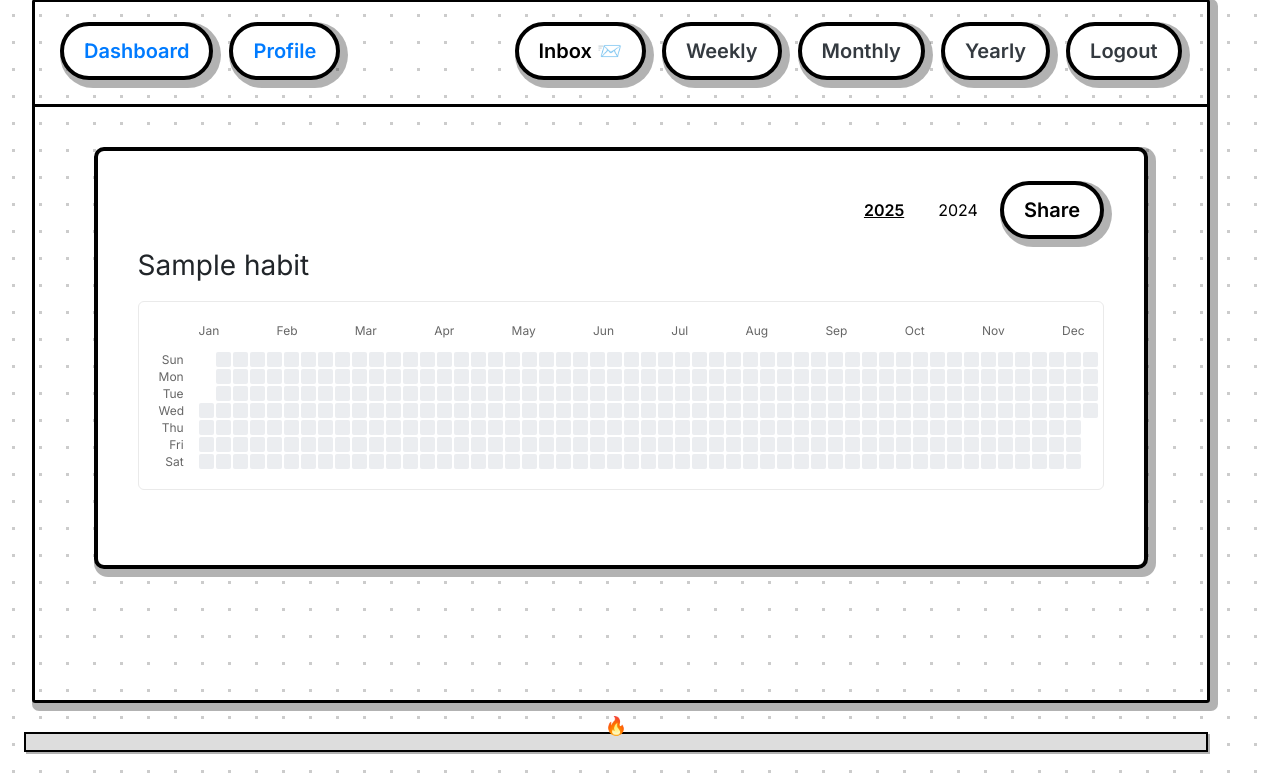
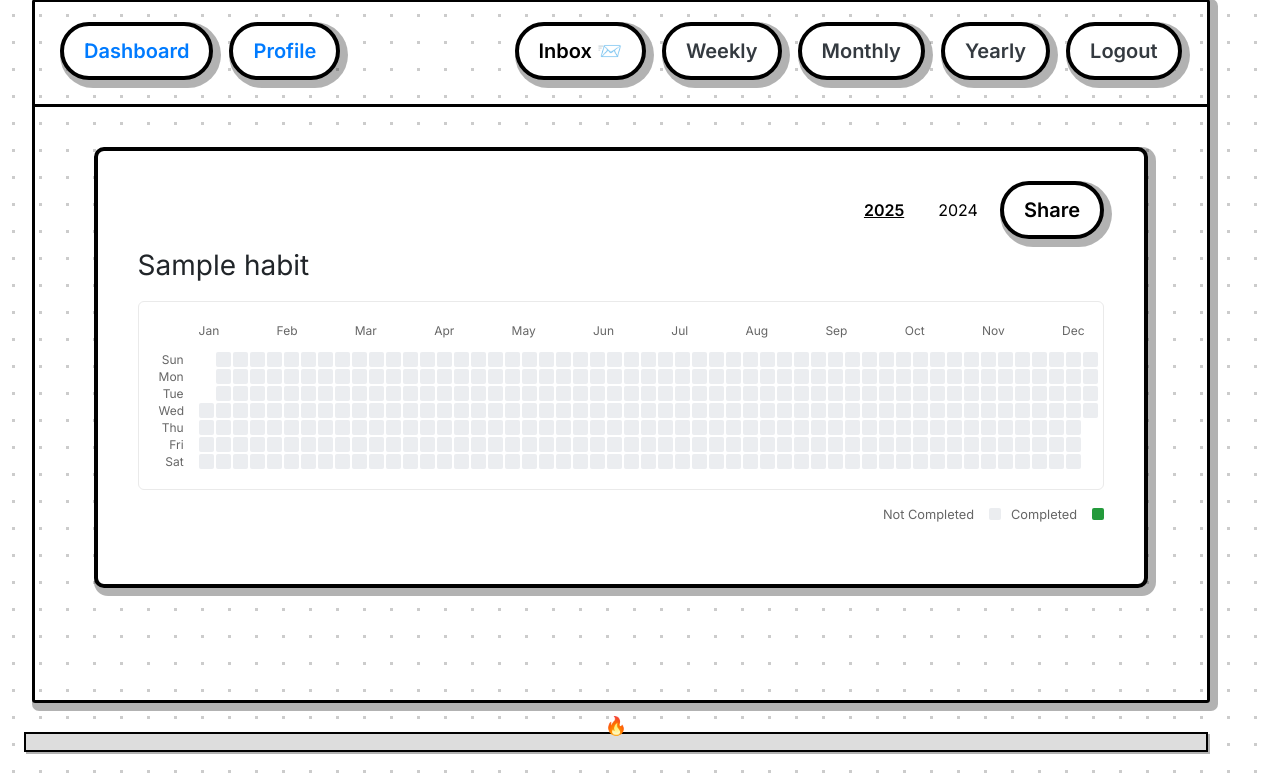
Before and after one commit to fifibox/habit-tracker, a Flask app: template habit_tracker/app/templates/yearly.html in a window 1280 px wide. Shown: the part 25-800 px from the top of the page. Run offline with Flask 3, Linux system fonts and the light colour scheme; tables that the repository leaves empty hold one stand-in row (values such as "Sample post"); the template is opened without the code that fills it: values that come from a table or form of the project are taken from there, most other values are stand-ins (such as "Sample title", 1, 10 or a date in 2020).

Commit message:
Improved yearly habit visualisation by adding habit color parameter and updating legend color

```diff
--- a/habit_tracker/app/static/js/yearly.js
+++ b/habit_tracker/app/static/js/yearly.js
@@ -1,5 +1,5 @@
 // Function to create GitHub-style annual contribution grid
-function generateAnnualGrid(containerId, year, habitData) {
+function generateAnnualGrid(containerId, year, habitData, habitColor) {
     const container = document.getElementById(containerId);
     if (!container) {
         console.error(`Container not found: ${containerId}`);
@@ -7,9 +7,6 @@ function generateAnnualGrid(containerId, year, habitData) {
     }
 
     container.innerHTML = '';
-
-    // Define the colors array
-    const colors = ["#34BB61", "#FF786F", "#AF75F1", "#0D99FF"];
 
     // Calculate first day of the year and total days
     const firstDay = new Date(year, 0, 1);
@@ -37,10 +34,15 @@ function generateAnnualGrid(containerId, year, habitData) {
     const monthLabels = document.createElement('div');
     monthLabels.className = 'month-labels';
     const months = ['Jan', 'Feb', 'Mar', 'Apr', 'May', 'Jun', 'Jul', 'Aug', 'Sep', 'Oct', 'Nov', 'Dec'];
-    months.forEach(month => {
+    months.forEach((month, index) => {
         const monthLabel = document.createElement('div');
         monthLabel.className = 'month-label';
         monthLabel.textContent = month;
+
+        // Position the month label based on the first day of the month
+        const firstDayOfMonth = new Date(year, index, 1);
+        const offset = Math.floor((firstDayOfMonth.getTime() - firstDay.getTime()) / (1000 * 60 * 60 * 24));
+        monthLabel.style.gridColumnStart = Math.floor((offset + firstDayOfWeek) / 7) + 1;
         monthLabels.appendChild(monthLabel);
     });
     gridContainer.appendChild(monthLabels);
@@ -69,9 +71,8 @@ function generateAnnualGrid(containerId, year, habitData) {
 
                 // Check if we have data for this date
                 if (habitData && habitData[formattedDate] && habitData[formattedDate].intensity > 0) {
-                    // Assign a color based on intensity or index
-                    const colorIndex = dayNumber % colors.length; // Use dayNumber to iterate colors
-                    cell.style.backgroundColor = colors[colorIndex];
+                    // Use the assigned habit color
+                    cell.style.backgroundColor = habitColor;
                     cell.classList.add('completed');
 
                     // Add tooltip with date and notes if available
@@ -96,6 +97,12 @@ function generateAnnualGrid(containerId, year, habitData) {
     // Add all components to the container
     gridContainer.appendChild(cellsGrid);
     container.appendChild(gridContainer);
+
+    // Update the legend color for "Completed"
+    const legendCompleted = container.parentElement.querySelector('.legend-cell.completed');
+    if (legendCompleted) {
+        legendCompleted.style.backgroundColor = habitColor;
+    }
 }
 
 // Function to fetch habit data from backend
@@ -141,31 +148,37 @@ async function fetchHabits() {
 // Initialize grids for all habits
 async function initializeGrids(year) {
     try {
+    // Define the colors array
+    const colors = window.habitChartColors;
+
         // Get all habit containers
         const habitContainers = document.querySelectorAll('.habit-container');
 
         // Process each habit container
-        for (const container of habitContainers) {
+        habitContainers.forEach((container, index) => {
             // Get habit title and ID
             const titleElement = container.querySelector('.habit-title');
             const gridElement = container.querySelector('.github-style-grid');
 
-            if (!titleElement || !gridElement) continue;
+            if (!titleElement || !gridElement) return;
 
             const habitName = titleElement.textContent.trim();
             const habitId = gridElement.id.replace('grid-', '');
 
             console.log(`Processing habit: ${habitName}, ID: ${habitId}`);
 
+            // Assign a unique color for this habit
+            const habitColor = colors[index % colors.length];
+
             // Show loading state
             gridElement.innerHTML = '<div style="text-align: center; padding: 20px;">Loading data...</div>';
 
             // Fetch data for this habit
-            const habitData = await fetchHabitData(habitId, year);
-
-            // Generate the grid with the data
-            generateAnnualGrid(gridElement.id, year, habitData);
-        }
+            fetchHabitData(habitId, year).then(habitData => {
+                // Generate the grid with the data and the assigned color
+                generateAnnualGrid(gridElement.id, year, habitData, habitColor);
+            });
+        });
     } catch (error) {
         console.error('Error initializing grids:', error);
         document.querySelectorAll('.github-style-grid').forEach(grid => {
--- a/habit_tracker/app/templates/yearly.html
+++ b/habit_tracker/app/templates/yearly.html
@@ -27,10 +27,10 @@
             <div class="grid-footer">
                 <div></div>
                 <div class="intensity-legend">
-                    <!-- <span class="legend-label">Not Completed</span>
+                    <span class="legend-label">Not Completed</span>
                     <div class="legend-cell not-completed"></div>
                     <span class="legend-label">Completed</span>
-                    <div class="legend-cell completed"></div> -->
+                    <div class="legend-cell completed"></div>
                 </div>
             </div>
         </div>
@@ -38,5 +38,7 @@
     </div>
     <!-- Modal for share button -->
     {% include 'share_modal.html' %}
+    <!-- pass color palette to JS -->
+    <script>window.habitChartColors = {{ colors | tojson }};</script>
     <script src="{{ url_for('static', filename='js/yearly.js') }}"></script>
 {% endblock %}
```
